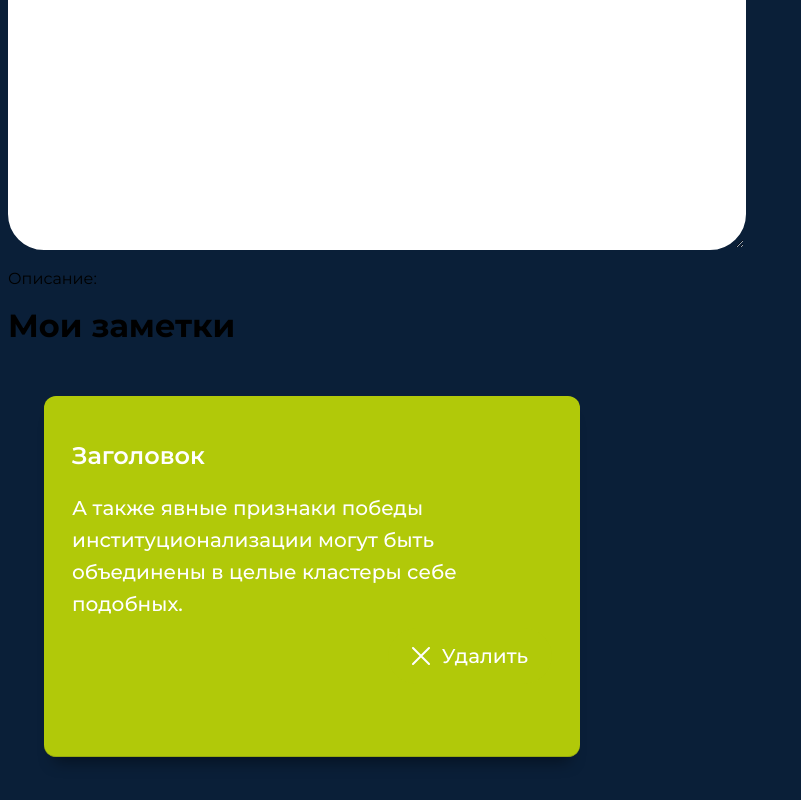
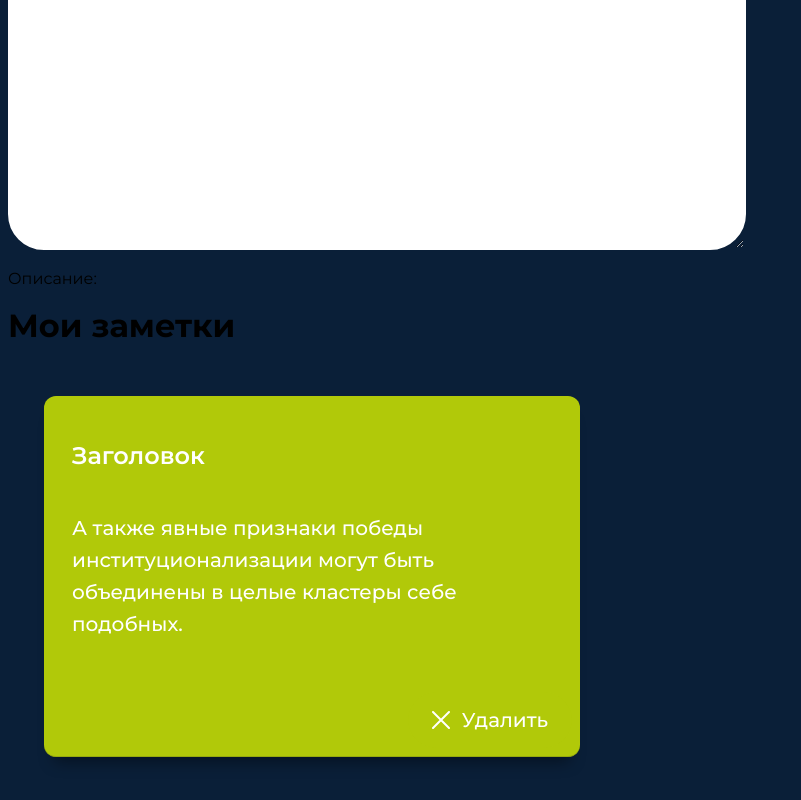
Before and after one commit to 7Hunter7/MyNotes, a Vue app: page / in a window 1280 px wide. Shown: the part 422-1222 px from the top of the page, without its empty margins (0-801 px from the left). Built offline with nearby package versions, Linux system fonts and the light colour scheme.

Commit message:
Updated component 'NoteComponent' - Updated styles

```diff
--- a/src/components/NoteComponent.vue
+++ b/src/components/NoteComponent.vue
@@ -50,17 +50,22 @@ const hasText = computed(() => props.hasText !== false)
   margin: 1.25rem;
   max-width: 30rem;
   min-height: 20rem;
+  display: flex;
+  flex-direction: column;
+  align-items: flex-start;
+  justify-content: flex-start;
+  position: relative;
   padding: 1.25rem 1.75rem;
   border-radius: 0.75rem;
   background-color: var(--green-light);
   border-bottom: 1px solid var(--green-middle);
   box-shadow: 0 15px 15px -10px rgba(0, 0, 0, 0.4);
   transition: all 0.3s ease;
+
   &:hover {
     box-shadow: 0 3px 6px rgba(0, 0, 0, 0.16);
   }
   &__title {
-    text-align: left;
     font-family: var(--font-family);
     font-weight: 600;
     font-size: 1.5rem;
@@ -78,9 +83,9 @@ const hasText = computed(() => props.hasText !== false)
     margin-bottom: 0rem;
   }
   &__actions {
-    display: flex;
-    justify-content: flex-end;
-    margin-top: 0.5rem;
+    position: absolute;
+    bottom: 0.5rem;
+    right: 0.5rem;
   }
 }
 </style>
```
